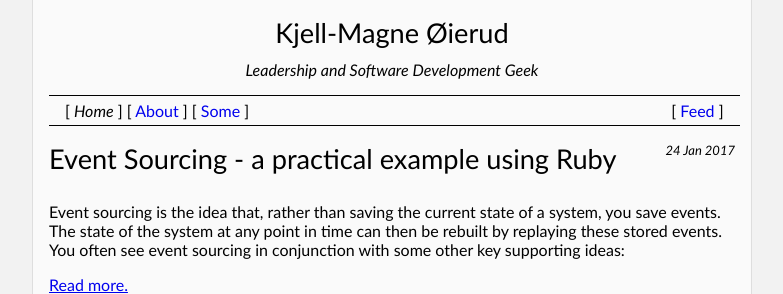
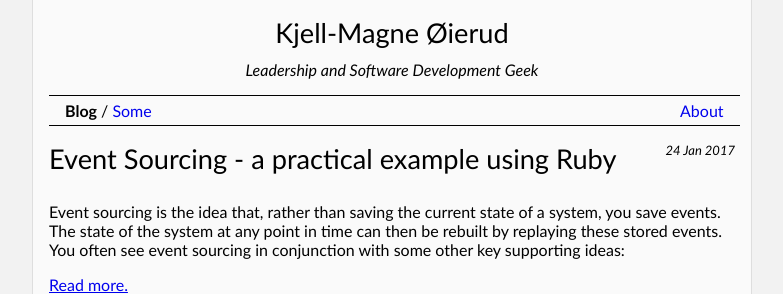
Before and after one commit to kjellm/kjellm.github.com, a Jekyll site: the page built from index.html, in a window 1280 px wide. Shown: the top 294 px of the page, without its empty margins (248-1031 px from the left). Built offline with Jekyll 4.4.1, drawn with Linux system fonts in a browser that asks for light colours.

Commit message:
Minor tweak of the menu

```diff
--- a/_includes/menu.html
+++ b/_includes/menu.html
@@ -1,8 +1,9 @@
 <nav id="menu">
   <span style="float:left;">
-    [ {% if page.url == "/" or page.url == "/index" %}<em>Home</em>{% else %}<a href="/">Home</a>{% endif %} ]
-    [ {% if page.url == "/about" %}<em>About</em>{% else %}<a href="/about.html">About</a>{% endif %} ]
-    [ {% if page.url == "/some" %}<em>Some</em>{% else %}<a href="/some.html">Some</a>{% endif %} ]
+    {% if page.url == "/" or page.url == "/index" %}<em>Blog</em>{% else %}<a href="/">Blog</a>{% endif %}
+    / {% if page.url == "/some" %}<em>Some</em>{% else %}<a href="/some.html">Some</a>{% endif %}
   </span>
-  <span style="float: right;">[ <a href="/bliki/feed.atom">Feed</a> ]</span>
+  <span style="float: right;">
+    {% if page.url == "/about" %}<em>About</em>{% else %}<a href="/about.html">About</a>{% endif %}
+  </span>
 </nav>
--- a/css/site.css
+++ b/css/site.css
@@ -336,6 +336,11 @@ figcaption {
     padding: 0.3em 1em;
 }
 
+#menu em {
+    font-style: normal;
+    font-weight: bold;
+}
+
 #interests ul {
     list-style-type: none;
 }
```
